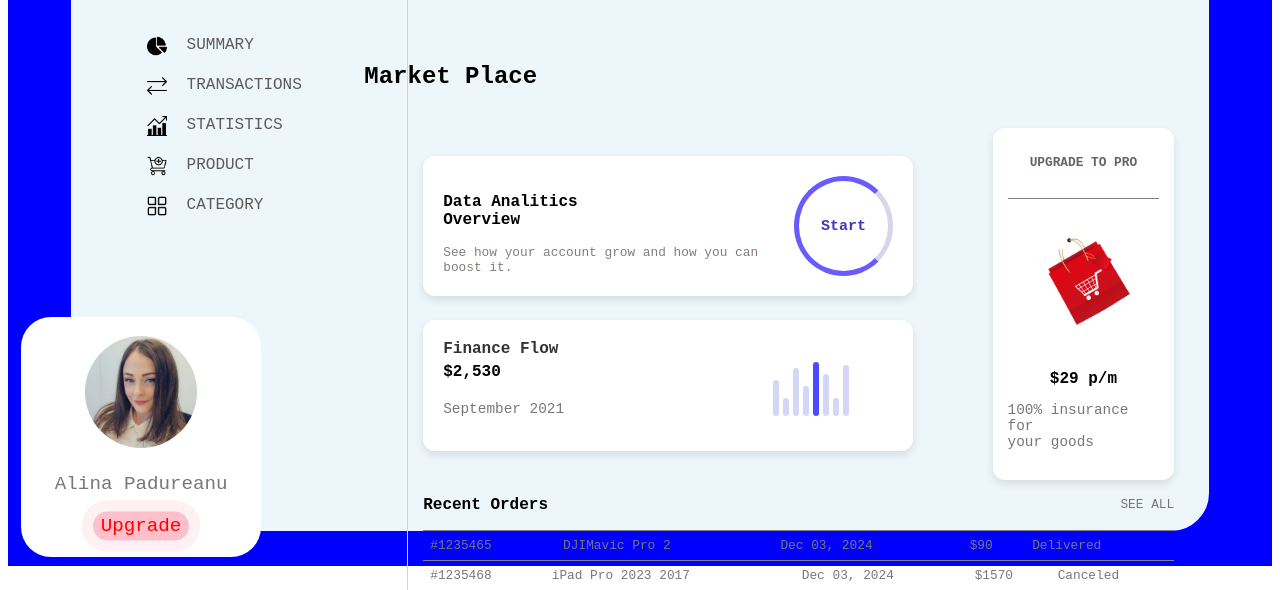
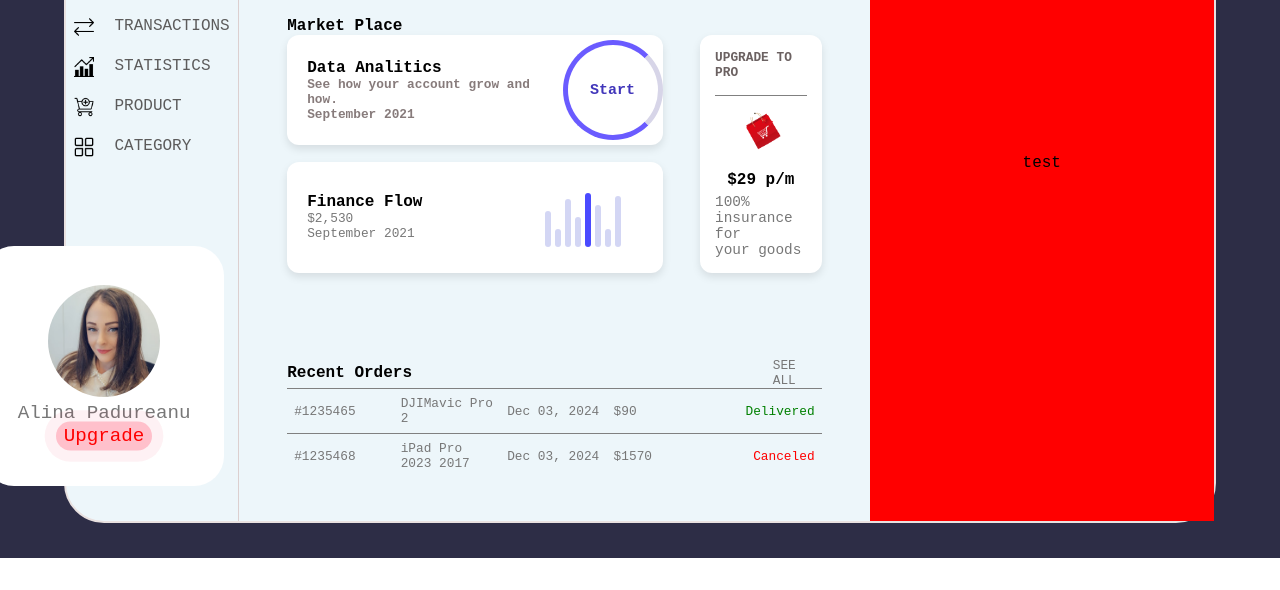
Before and after one commit to Alina010234/LandingPages, a plain HTML site: page Business_dashboard/business.html in a window 1280 px wide. Shown: the part 242-832 px from the top of the page. After the commit the page ends 800 px from the top, so only its background shows below. Drawn offline with nearby package versions, Linux system fonts and the light colour scheme.

Commit message:
update dashboard

```diff
--- a/Business_dashboard/business.css
+++ b/Business_dashboard/business.css
@@ -1,3 +1,16 @@
+*,
+*::after,
+*::before {
+  box-sizing: border-box;
+  padding: 0;
+  margin: 0;
+}
+
+body {
+  margin: 0;
+  padding: 0;
+}
+
 .d-flex-center {
   display: flex;
   justify-content: center;
@@ -13,12 +26,13 @@ p {
 }
 h3 {
   font-size: 1em;
+  width: 100%;
 }
 
 .container-mare {
   width: 100%;
   height: 100vh;
-  background-color: blue;
+  background-color: rgb(45, 45, 70);
 }
 
 .container {
@@ -26,16 +40,17 @@ h3 {
   width: 90%;
   height: 90%;
   flex-direction: row;
-  border: 2px solid blue;
+  border: 2px solid rgb(233, 225, 224);
   border-radius: 40px;
   margin-top: 0.6em;
   background-color: rgb(237, 246, 250);
   display: grid;
-  grid-template-columns: 0.3fr 1fr 0.5fr;
+  grid-template-columns: 15% 55% 30%;
 }
 .left-side {
   width: 100%;
   height: 100%;
+
   justify-content: space-around;
   flex-direction: column;
 }
@@ -55,7 +70,6 @@ ul li:hover {
   justify-content: start;
   gap: 20px;
   margin: 20px;
-  margin-left: -50px;
   color: rgb(92, 91, 91);
 }
 .creator {
@@ -66,7 +80,7 @@ ul li:hover {
   border-radius: 30px;
   margin-right: 6em;
   position: relative;
-  left: -50px;
+  left: 0px;
 }
 .creator p {
   font-size: 1.2em;
@@ -113,13 +127,21 @@ ul li:hover {
   transition: 1s ease all;
   color: white;
 }
+.right-side {
+  background: red;
+  display: flex;
+  justify-content: center;
+  align-items: center;
+  height: 100%;
+}
 
 .middle-side {
-  width: 100%;
+  width: auto;
   height: 100%;
   flex-direction: column;
   border-left: 0.1em solid rgb(220, 207, 207);
-  padding: 0px 15px 0px 15px;
+  padding: 0px 3em;
+  justify-content: space-around;
 }
 .header {
   width: 100%;
@@ -151,7 +173,7 @@ ul li:hover {
   height: auto;
   flex-direction: row;
   justify-content: space-between;
-  margin-top: 3em;
+  /* margin-top: 3em; */
 }
 .purple {
   width: 12em;
@@ -165,28 +187,40 @@ ul li:hover {
 }
 .content {
   width: 100%;
-  height: 100%;
-  flex-direction: row;
+  height: auto;
+  /* flex: 1; */
+  flex-direction: column;
+  /* background: purple; */
 }
 h2 {
-  margin-left: -29em;
-  margin-top: 3em;
+  width: 100%;
+  /* background-color: red; */
+}
+
+.parent-left {
+  display: flex;
+  flex-direction: row;
+  width: 100%;
+  gap: 7%;
 }
 .left {
   width: 100%;
-  height: auto;
+  height: 100%;
   flex-direction: column;
   align-items: start;
-  gap: 1.5em;
+  justify-content: space-between;
+  gap: 7%;
+  /* gap: 1.5em; */
+  /* background: green; */
 }
 
 .analitics p {
   color: #877b7b;
-  margin: 5px 0 0;
+  /* margin: 5px 0 0; */
 }
-.cercle {
+.circle {
   width: 100px;
-  height: 90px;
+  height: 100px;
   border: 5px solid #6a5bff;
   border-left-color: #6a5bff;
   border-right-color: #d7d5e8;
@@ -201,16 +235,21 @@ h2 {
   display: flex;
   justify-content: space-between;
   align-items: center;
-  width: 450px;
-  padding: 20px;
+  width: 100%;
+  height: 100%;
   border-radius: 12px;
   background-color: white;
   box-shadow: 0 4px 8px rgba(0, 0, 0, 0.1);
 }
-.card-content {
-  display: flex;
-  flex-direction: column;
+
+.card .text {
+  width: 70%;
+  padding: 20px;
 }
+/* .card-content {
+    display: flex;
+    flex-direction: column;
+  } */
 .card-content h3 {
   margin: 0;
   color: #333;
@@ -251,11 +290,12 @@ h2 {
 }
 
 .boximg img {
-  width: 100%;
+  width: 70%;
   height: auto;
 }
 .pro {
-  width: 200px;
+  width: 30%;
+  height: auto;
   padding: 15px;
 }
 .pro-content .amount {
@@ -286,3 +326,20 @@ td {
   padding: 5px;
   text-align: left;
 }
+
+tbody tr td {
+  width: 20%;
+  text-align: start;
+}
+
+tbody .red,
+tbody .green {
+  text-align: end;
+}
+tbody .red {
+  color: red;
+}
+
+tbody .green {
+  color: green;
+}
--- a/Business_dashboard/business.html
+++ b/Business_dashboard/business.html
@@ -45,7 +45,7 @@
         <div class="middle-side d-flex-center">
           <div class="header d-flex-center">
             <div class="part1">
-              <h1>Business Dashboard</h1>
+              <h2>Business Dashboard</h2>
             <div class="header-icons d-flex-center">
               <div class="search h-icon d-flex-center">
                 <span class="material-symbols-outlined"> search </span>
@@ -67,18 +67,22 @@
             </div>
           </div>
         </div>
-        <h2>Market Place</h2><br>
+
           <div class="content d-flex-center">
+            <h3>Market Place</h3>
+            <div class="parent-left">
+
               <div class="left d-flex-center">
                 <div class="analitics card d-flex-center">
                   <div class="text">
-                  <h3>Data Analitics <br>Overview</h3>
-                  <p>See how your account grow and how you can boost it.</p>
+                    <h3>Data Analitics <h3>
+                    <p>See how your account grow and how.</p>
+                    <p class="date">September 2021</p>
                   </div>
-                <div class="cercle d-flex-center">Start</div>
+                  <div class="circle d-flex-center">Start</div>
                 </div>
                 <div class="card">
-                <div class="card-content">
+                  <div class="text">
                     <h3>Finance Flow</h3>
                     <p class="amount">$2,530</p>
                     <p class="date">September 2021</p>
@@ -107,6 +111,9 @@
               </div>
             </div>
 
+
+          </div>
+
         <div class="footer">
           <div class="footer-header d-flex-center">
             <h3>Recent Orders</h3>
@@ -118,7 +125,7 @@
                <td>DJIMavic Pro 2</td>
                <td>Dec 03, 2024</td>
                <td>$90</td>
-               <td>Delivered</td>
+               <td class="green">Delivered</td>
              </tr>
            </table>
 
@@ -128,15 +135,15 @@
              <td>iPad Pro 2023 2017</td>
              <td>Dec 03, 2024</td>
              <td>$1570</td>
-             <td>Canceled</td>
+             <td class="red">Canceled</td>
             </tr>
           </table>
        </div>
 
 
           </div>
+          <div class="right-side">test</div>
         </div>
-        <div class="right-side"></div>
       </div>
     </div>
   </body>
```
Lines whose indentation alone changed are shown as unchanged.
